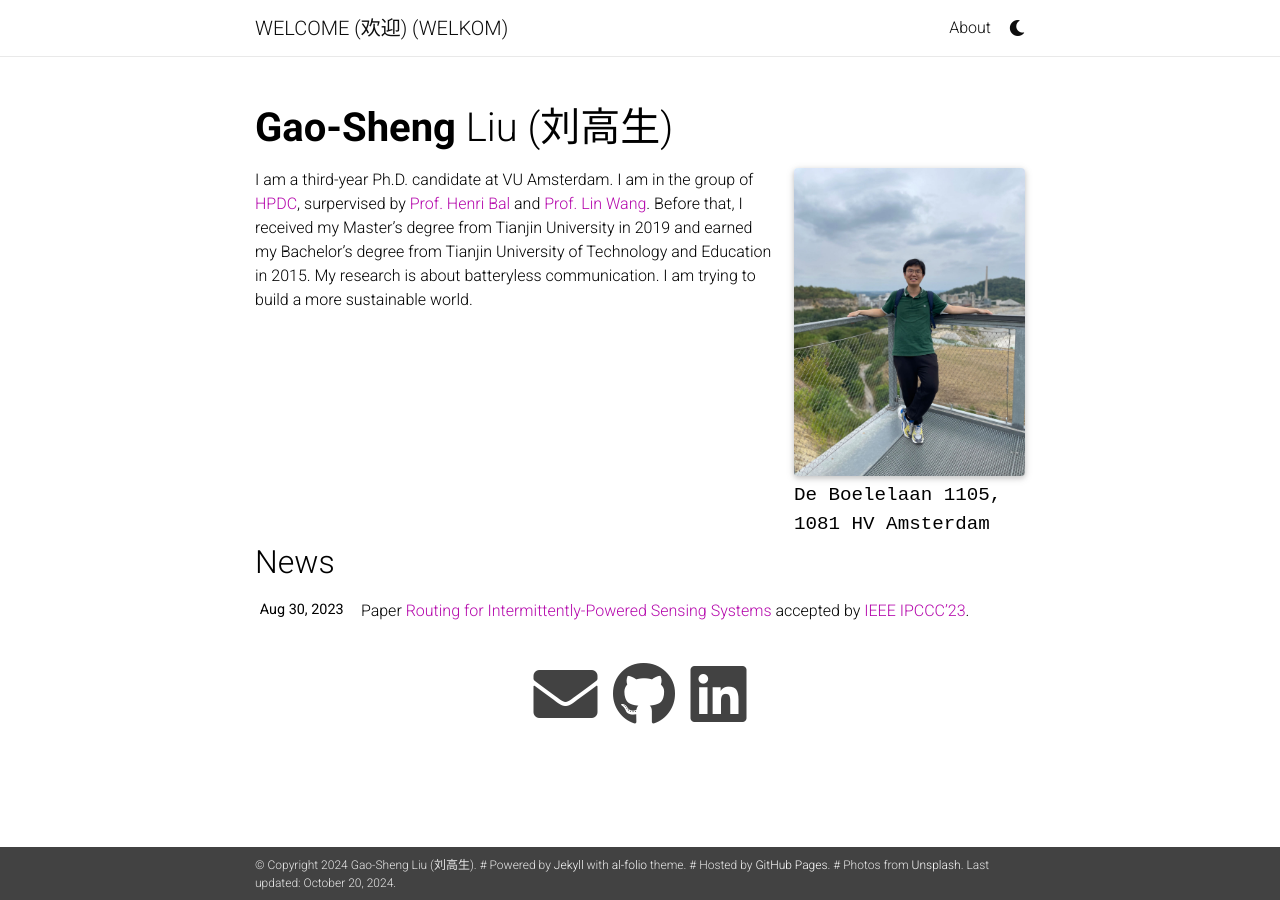
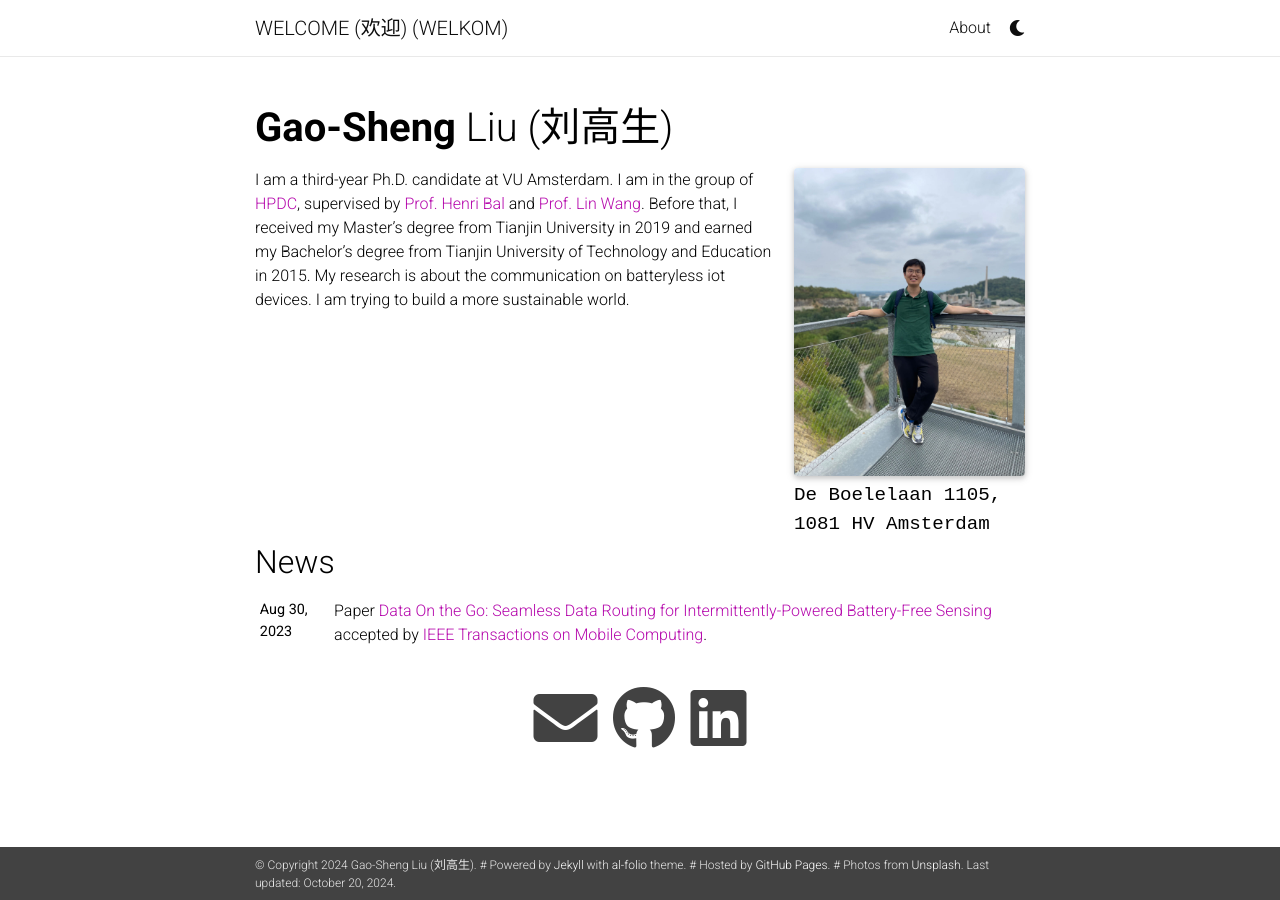
Before and after one commit to lgs001elite/lgs001elite.github.io, a Jekyll site: the page built from _pages/about.md, in a window 1280 px wide. Built offline with Jekyll 4.4.1, drawn with Linux system fonts in a browser that asks for light colours; nearby versions of some CDN libraries; a style sheet for code colours, icons or effects is not loaded.

Commit message:
small change

```diff
--- a/_pages/about.md
+++ b/_pages/about.md
@@ -17,9 +17,9 @@ selected_papers: false # includes a list of papers marked as "selected={true}"
 social: true  # includes social icons at the bottom of the page
 ---
 
-I am a third-year Ph.D. candidate at VU Amsterdam. I am in the group of <a href="https://www.vuhpdc.net/people/" target="_blank">HPDC</a>, surpervised by <a href="https://www.vuhpdc.net/henri-bal/" target="_blank">Prof. Henri Bal</a> and <a href="https://linwang.info/" target="_blank">Prof. Lin Wang</a>.
+I am a third-year Ph.D. candidate at VU Amsterdam. I am in the group of <a href="https://www.vuhpdc.net/people/" target="_blank">HPDC</a>, supervised by <a href="https://www.vuhpdc.net/henri-bal/" target="_blank">Prof. Henri Bal</a> and <a href="https://linwang.info/" target="_blank">Prof. Lin Wang</a>.
 Before that, I received my Master's degree from Tianjin University in 2019 and earned my Bachelor's degree from Tianjin University of Technology and Education in 2015.
-My research is about batteryless communication. I am trying to build a more sustainable world.
+My research is about the communication on batteryless iot devices. I am trying to build a more sustainable world.
 
 <!-- Write your biography here. Tell the world about yourself. Link to your favorite [subreddit](http://reddit.com){:target="\_blank"}. You can put a picture in, too. The code is already in, just name your picture `prof_pic.jpg` and put it in the `img/` folder.
 
```
Also changed, not shown: _news/announcement_1.md (+1 -1 lines).
